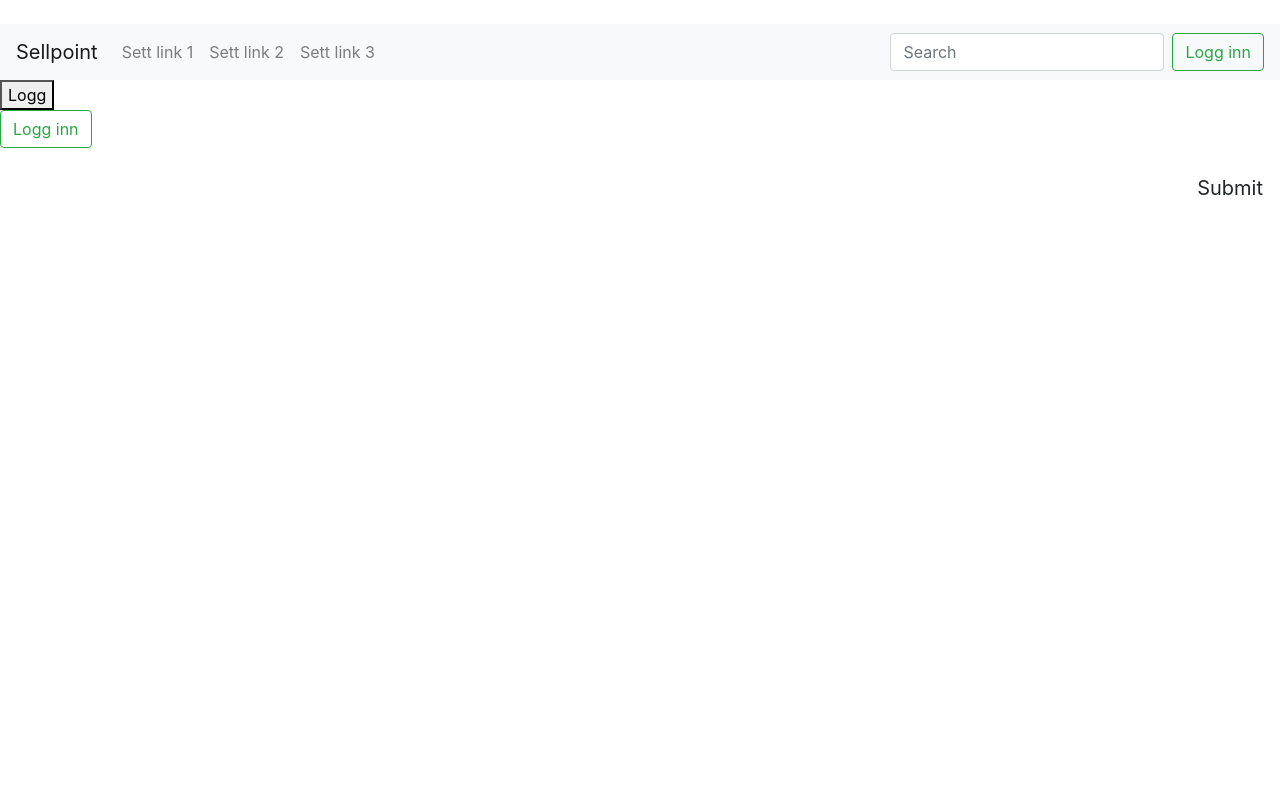
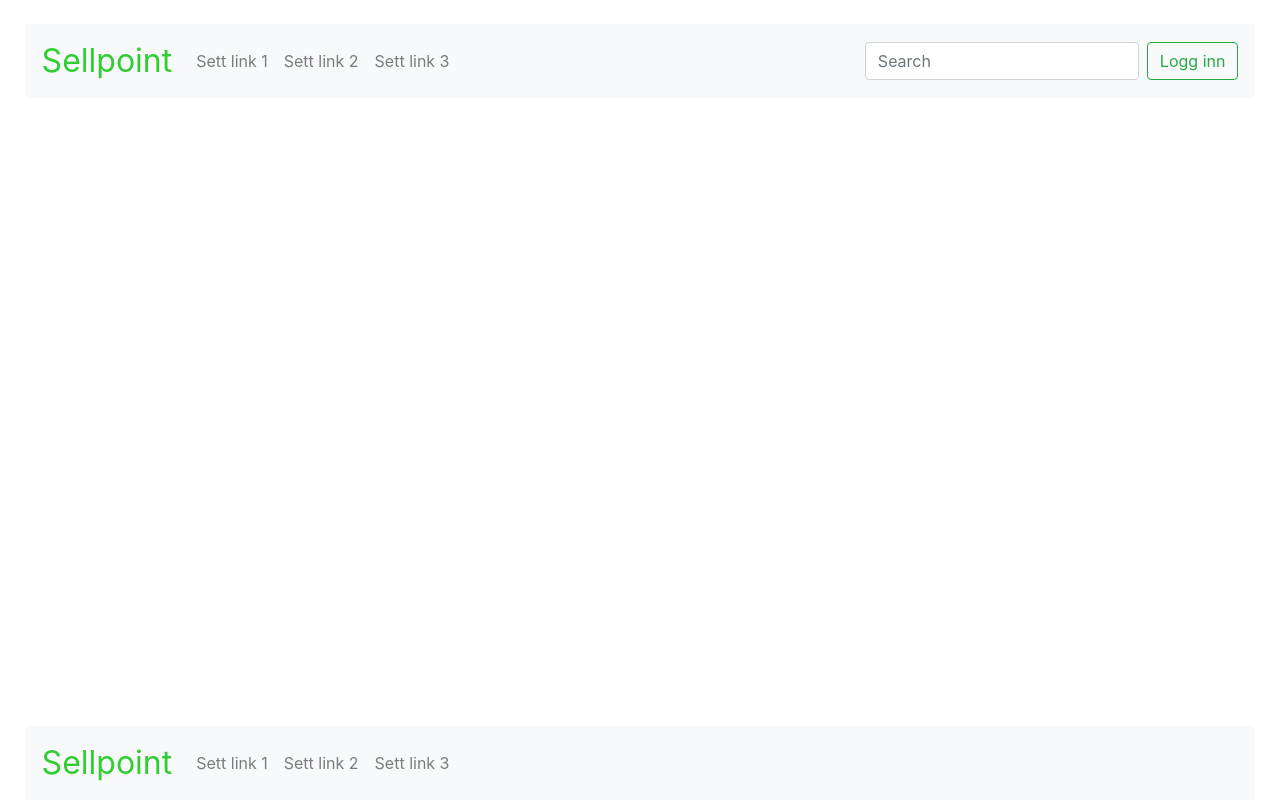
Before and after one commit to kavusiks/SellPoint, a React (Create React App) app in the folder sellpoint_frontend/: page / in a window 1280 px wide. Built offline with nearby package versions, Linux system fonts and the light colour scheme.

Commit message:
Created desktop1 with footer

```diff
--- a/sellpoint_frontend/src/App.tsx
+++ b/sellpoint_frontend/src/App.tsx
@@ -1,53 +1,11 @@
 import React, { FunctionComponent } from "react";
-import { Button } from "react-bootstrap";
+
 import "./App.css";
-import Navbar from 'react-bootstrap/Navbar';
-import Nav from 'react-bootstrap/Nav';
-import Form from 'react-bootstrap/Form';
-import FormControl from 'react-bootstrap/FormControl';
-
-
+import Desktop1 from "./Desktop1";
 
 const App: FunctionComponent = () => {
   return (
-    <div>
-
-<>
-  <br />
-  <Navbar bg="light" variant="light">
-    <Navbar.Brand href="#home">Sellpoint</Navbar.Brand>
-    <Nav className="mr-auto">
-      <Nav.Link href="#home">Sett link 1</Nav.Link>
-      <Nav.Link href="#features">Sett link 2</Nav.Link>
-      <Nav.Link href="#pricing">Sett link 3</Nav.Link>
-    </Nav>
-    <Form inline>
-      <FormControl type="text" placeholder="Search" className="mr-sm-2" />
-      <Button variant="outline-success">Logg inn</Button>
-    </Form>
-  </Navbar>
-</>
-
-
-
-
-
-      <button>Logg</button>
-
-
-      <p>
-        <Button variant="outline-success">Logg inn</Button>{' '}
-      </p>
-
-      <div className ="form-group">
-        <button className="btn outline-success btn-lg float-right"
-        type="submit">
-        Submit
-      </button>
-    </div>
-
-    </div>
-
+    <Desktop1/>
   );
 };
 
--- /dev/null
+++ b/sellpoint_frontend/src/Desktop1.css
@@ -0,0 +1,9 @@
+.page {
+    margin-left: 2%;
+    margin-right: 2%;
+  }
+
+.sellpointFont{
+  color: limegreen !important;
+  font-size: xx-large !important;
+}
--- /dev/null
+++ b/sellpoint_frontend/src/Desktop1.tsx
@@ -0,0 +1,41 @@
+import React from "react";
+import { FunctionComponent } from "react";
+import Navbar from 'react-bootstrap/Navbar';
+import Nav from 'react-bootstrap/Nav';
+import Form from 'react-bootstrap/Form';
+import FormControl from 'react-bootstrap/FormControl';
+import { Button } from "react-bootstrap";
+import {Footer} from './Footer';
+import './Desktop1.css'
+
+
+const Desktop1: FunctionComponent = () => {
+    return (
+        <div className="page">
+        <div>
+      <br />
+      <Navbar bg="light" variant="light">
+        <Navbar.Brand className = "sellpointFont">Sellpoint</Navbar.Brand>
+        <Nav className="mr-auto">
+          <Nav.Link href="#home">Sett link 1</Nav.Link>
+          <Nav.Link href="#features">Sett link 2</Nav.Link>
+          <Nav.Link href="#pricing">Sett link 3</Nav.Link>
+        </Nav>
+        <Form inline>
+          <FormControl type="text" placeholder="Search" className="mr-sm-2" />
+          <Button variant="outline-success" >Logg inn</Button>
+        </Form>
+      </Navbar>
+        </div>
+        <div>
+          <Footer/>
+        </div>
+
+
+        </div>
+      );
+
+
+};
+
+export default Desktop1;
--- /dev/null
+++ b/sellpoint_frontend/src/Footer.tsx
@@ -0,0 +1,20 @@
+import * as React from 'react'
+import { Nav, Navbar } from 'react-bootstrap';
+
+export const Footer: React.FC = () => {
+return (
+
+    <Navbar bg="light" variant="light" fixed="bottom" className="page">
+      <Navbar.Brand className = "sellpointFont">Sellpoint </Navbar.Brand>
+      <Nav className="mr-auto">
+        <Nav.Link href="#home">Sett link 1</Nav.Link>
+        <Nav.Link href="#features">Sett link 2</Nav.Link>
+        <Nav.Link href="#pricing">Sett link 3</Nav.Link>
+      </Nav>
+    </Navbar>
+)
+};
+
+
+
+export default Footer;
```
